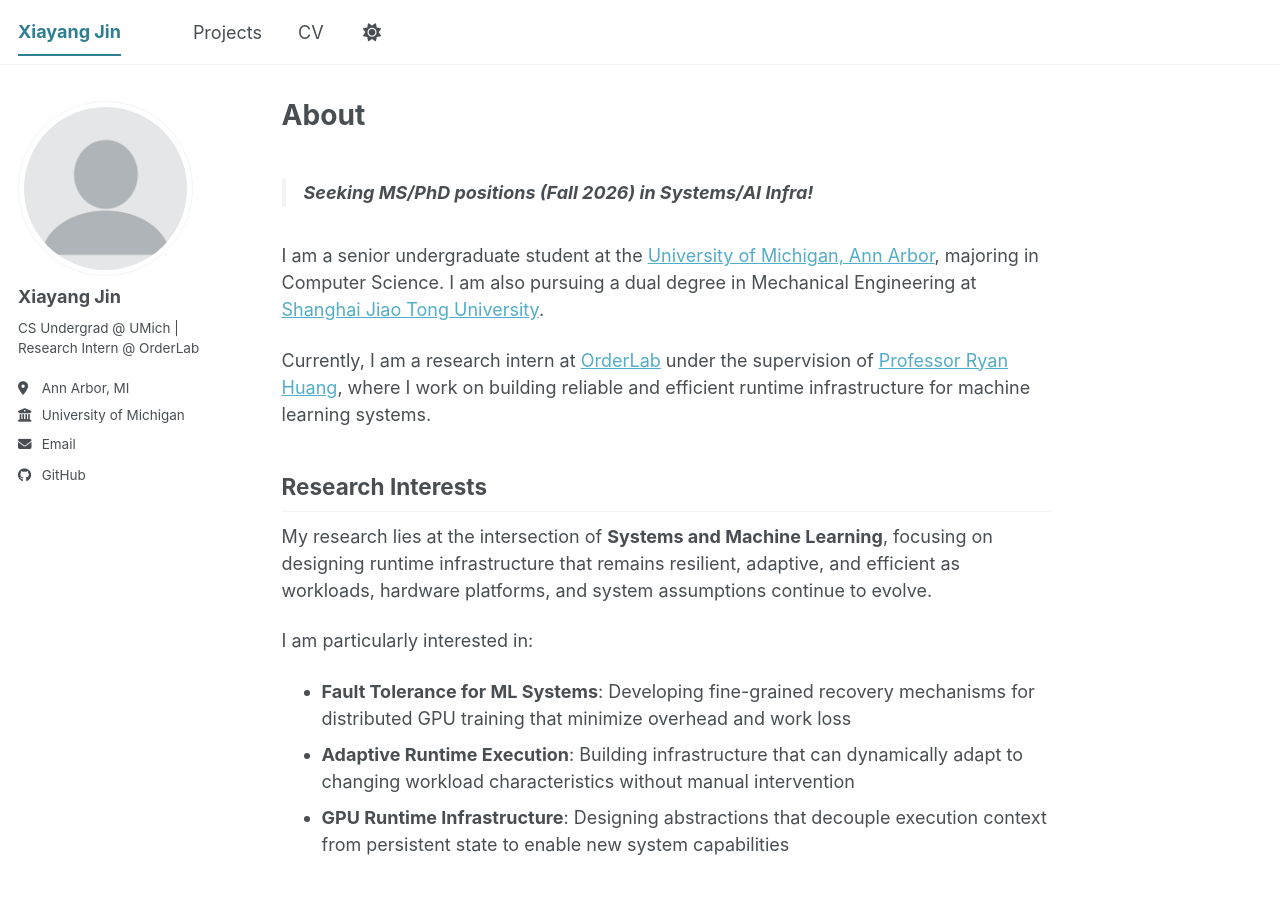
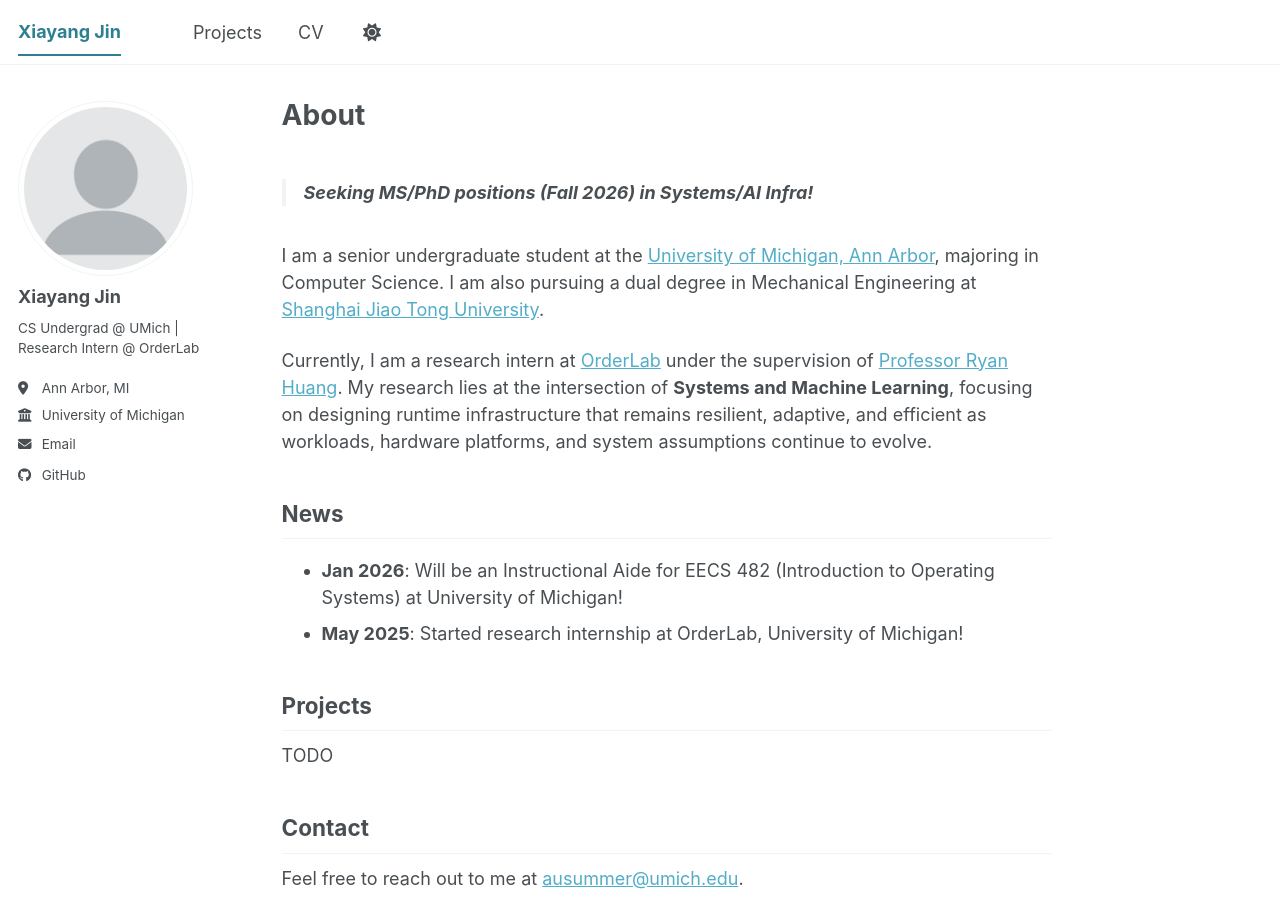
Before and after one commit to au-summer/au-summer.github.io, a Jekyll site: the page built from _pages/about.md, in a window 1280 px wide and 900 px high. Built offline with Jekyll 4.4.1, drawn with Linux system fonts in a browser that asks for light colours; a script bundle is joined from its source files by our own code; library files that are not in the unit come from our copies.

Commit message:
update: about

```diff
--- a/_pages/about.md
+++ b/_pages/about.md
@@ -11,18 +11,16 @@
 
 I am a senior undergraduate student at the [University of Michigan, Ann Arbor](https://umich.edu/), majoring in Computer Science. I am also pursuing a dual degree in Mechanical Engineering at [Shanghai Jiao Tong University](https://en.sjtu.edu.cn/).
 
-Currently, I am a research intern at [OrderLab](https://orderlab.io/) under the supervision of [Professor Ryan Huang](https://web.eecs.umich.edu/~ryanph/), where I work on building reliable and efficient runtime infrastructure for machine learning systems.
+Currently, I am a research intern at [OrderLab](https://orderlab.io/) under the supervision of [Professor Ryan Huang](https://web.eecs.umich.edu/~ryanph/). My research lies at the intersection of **Systems and Machine Learning**, focusing on designing runtime infrastructure that remains resilient, adaptive, and efficient as workloads, hardware platforms, and system assumptions continue to evolve.
 
 <!-- My research focuses on **Systems for ML**, with a focus on how runtime infrastructure should be designed as workloads, hardware platforms, and system assumptions continue to evolve.  -->
 
-## Research Interests
-
-My research lies at the intersection of **Systems and Machine Learning**, focusing on designing runtime infrastructure that remains resilient, adaptive, and efficient as workloads, hardware platforms, and system assumptions continue to evolve.
-
-I am particularly interested in:
-- **Fault Tolerance for ML Systems**: Developing fine-grained recovery mechanisms for distributed GPU training that minimize overhead and work loss
-- **Adaptive Runtime Execution**: Building infrastructure that can dynamically adapt to changing workload characteristics without manual intervention
-- **GPU Runtime Infrastructure**: Designing abstractions that decouple execution context from persistent state to enable new system capabilities
+<!-- ## Research Interests -->
+<!---->
+<!-- I am particularly interested in: -->
+<!-- - **Fault Tolerance for ML Systems**: Developing fine-grained recovery mechanisms for distributed GPU training that minimize overhead and work loss -->
+<!-- - **Adaptive Runtime Execution**: Building infrastructure that can dynamically adapt to changing workload characteristics without manual intervention -->
+<!-- - **GPU Runtime Infrastructure**: Designing abstractions that decouple execution context from persistent state to enable new system capabilities -->
 
 <!-- ## Current Research -->
 <!---->
@@ -35,6 +33,10 @@
 - **Jan 2026**: Will be an Instructional Aide for EECS 482 (Introduction to Operating Systems) at University of Michigan!
 - **May 2025**: Started research internship at OrderLab, University of Michigan!
 
+## Projects
+
+TODO
+
 ## Contact
 
 Feel free to reach out to me at [ausummer@umich.edu](mailto:ausummer@umich.edu).
```
